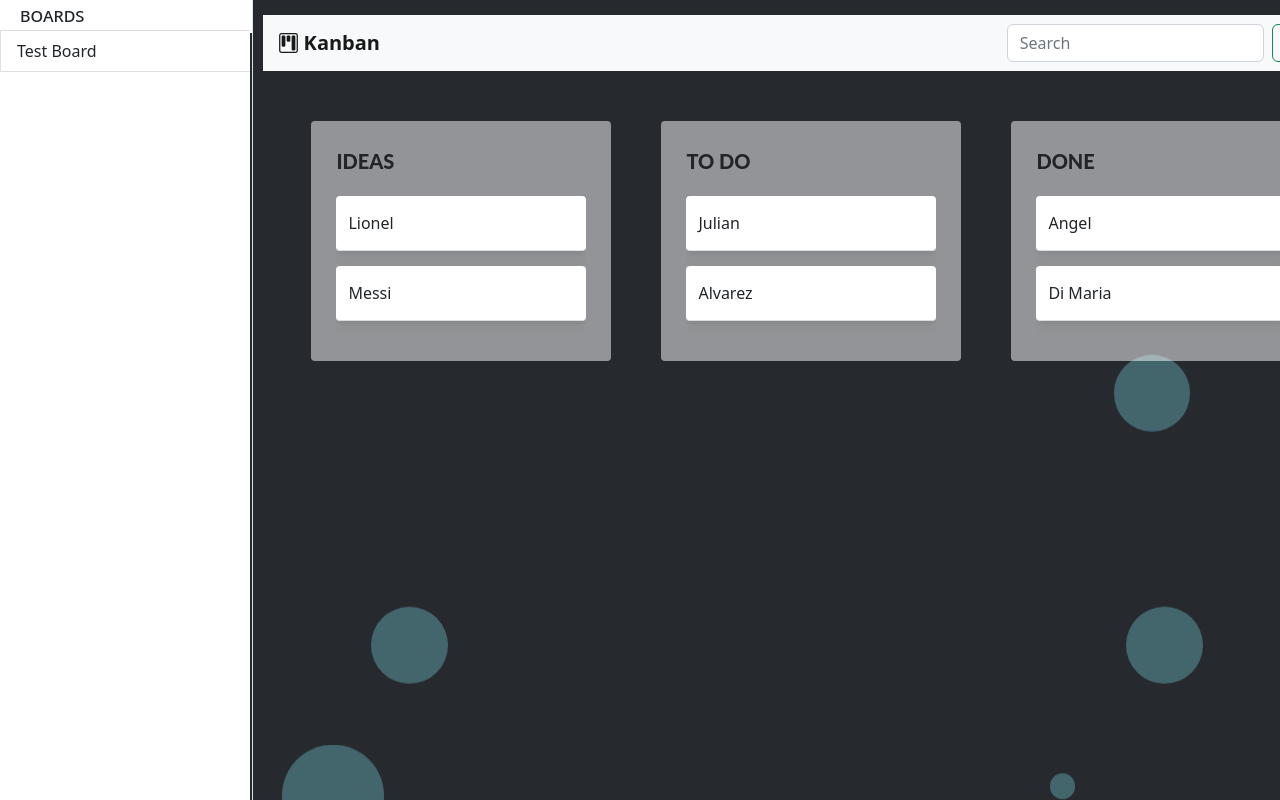
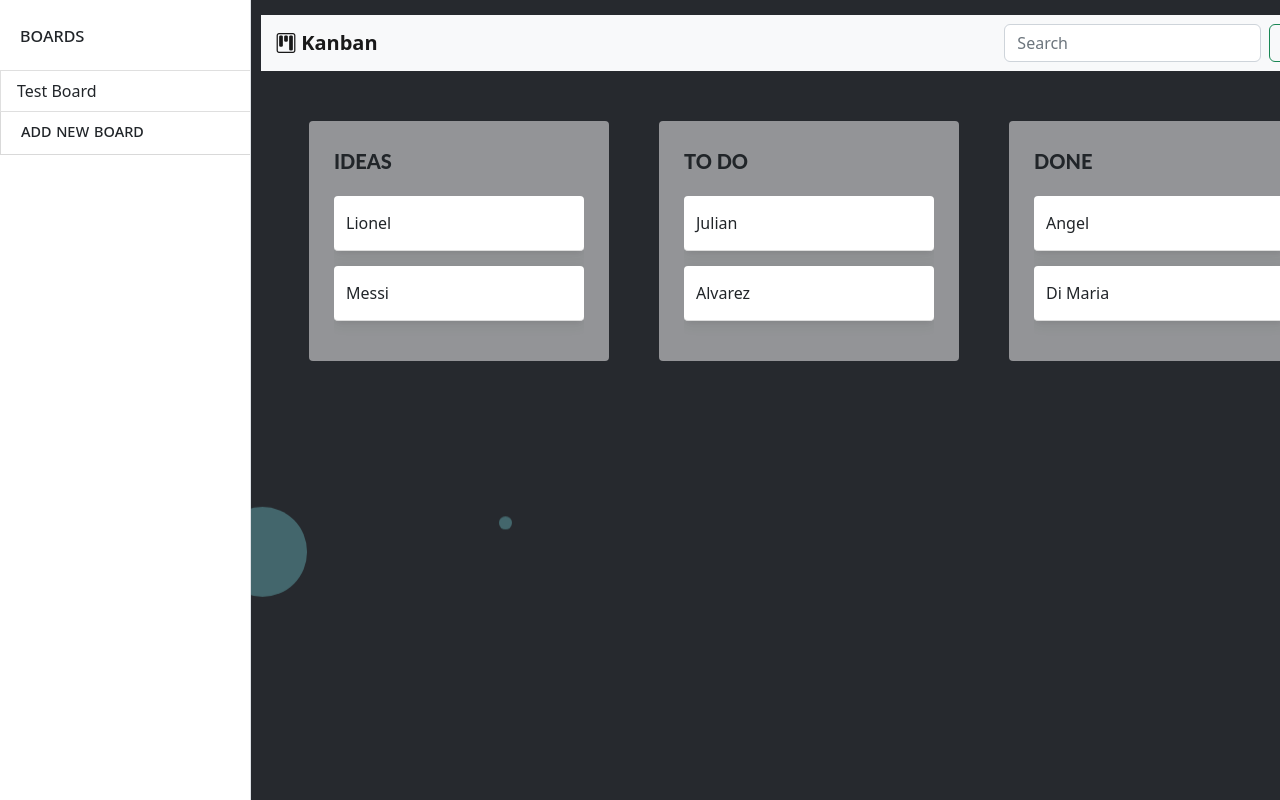
Before and after one commit to m-dorsey/Kanban-Task-Management, an Angular app: page / in a window 1280 px wide. Built offline with nearby package versions, Linux system fonts and the light colour scheme.

Commit message:
created add new board functionality

```diff
--- a/src/app/main/main.component.html
+++ b/src/app/main/main.component.html
@@ -79,7 +79,9 @@
                     <!-- side bar navigation -->
                     <div class="col-auto px-0">
                         <div id="sidebar" class="collapse collapse-horizontal show border-end">
-                            <span class="add-new-board">Boards</span>
+                            <div class="boards-header text-nowrap">
+                                Boards
+                            </div>
                             <div id="sidebar-nav" class="list-group border-0 rounded-0 text-sm-start min-vh-100">
                                 <a href="#"
                                     class="list-group-item border-end-0 d-inline-block text-truncate"
@@ -87,6 +89,7 @@
                                     *ngFor="let board of boards">
                                     {{ board.name }}
                                 </a>
+                                <p class="add-new-board border-end-0 d-inline-block" (click)="addNewBoard()">Add New Board</p>
                                 <!-- <a href="#" class="list-group-item border-end-0 d-inline-block text-truncate" data-bs-parent="#sidebar">Item</a>
                                 <a href="#" class="list-group-item border-end-0 d-inline-block text-truncate" data-bs-parent="#sidebar">Item</a>
                                 <a href="#" class="list-group-item border-end-0 d-inline-block text-truncate" data-bs-parent="#sidebar">Item</a>
--- a/src/app/main/main.component.scss
+++ b/src/app/main/main.component.scss
@@ -90,6 +90,13 @@ $sway-type: "sway-left-to-right", "sway-right-to-left";
 
 /**************************/
 
+/**
+ * TODO
+ * sidebar nav scroll styling
+ *
+ **/
+
+
 .bi {
     font-size: 20px;
 }
@@ -108,19 +115,36 @@ $sway-type: "sway-left-to-right", "sway-right-to-left";
 
 }
 
+
 #sidebar-nav {
     background: white;
     width: 250px;
     height: 100%;
 }
 
-.add-new-board {
+.boards-header {
     background: white;
     font-size: 20px;
-    padding: 20px 168px 5px 20px;
+    padding: 20px;
 
     text-transform: lowercase;
     font-variant: small-caps;
+
+}
+
+.add-new-board {
+    background: white;
+    font-size: 18px;
+    text-transform: lowercase;
+    font-variant: small-caps;
+    padding: 5px 20px 10px 20px;
+    border: 1px solid #d9d9d9;
+
+}
+
+.add-new-board:hover {
+    background: #e6e6e6;
+    cursor: pointer;
 }
 
 .root {
--- a/src/app/main/main.component.ts
+++ b/src/app/main/main.component.ts
@@ -39,6 +39,17 @@ export class MainComponent implements OnInit {
     this.boards.push(board);
   }
 
+  addNewBoard() {
+    console.log("Add new board");
+    var b = new Board("Hey", [
+      new Column ("New Board", [
+        "Task 1",
+        "Task 2"
+      ])
+    ]);
+    this.boards.push(b);
+  }
+
 
 
 }
```
